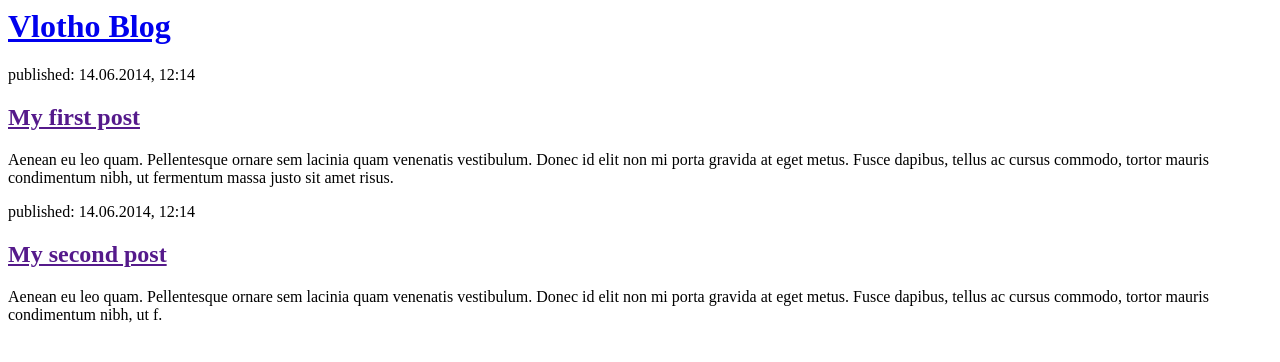
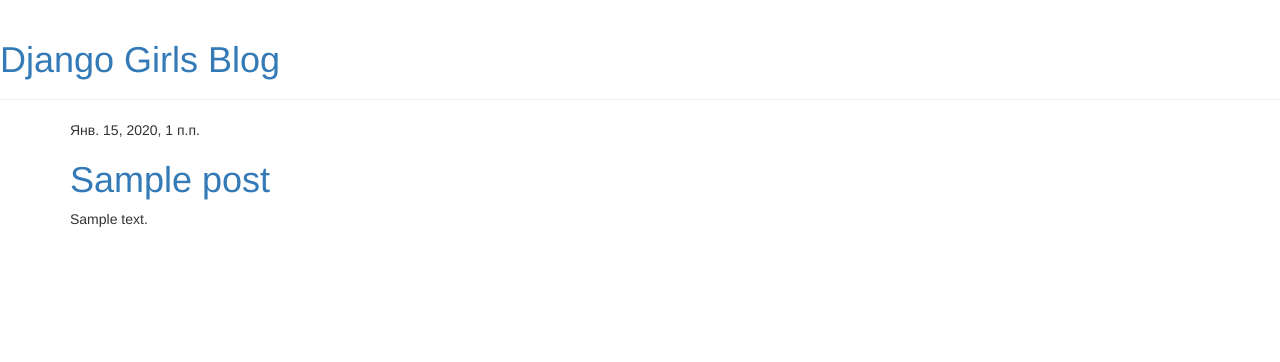
Before and after one commit to MasterMind7777777/website_Vlotho_QA, a Django app: page / in a window 1280 px wide. Shown: the top 362 px of the page. Run offline with Django 3.2, Linux system fonts and the light colour scheme; tables that the repository leaves empty hold one stand-in row (values such as "Sample post"); some libraries are stand-ins or nearby versions.

Commit message:
Added view and template for detailed blog post as well as CSS for the site.

```diff
--- /dev/null
+++ b/blog/templates/blog/base.html
@@ -0,0 +1,23 @@
+{% load static %}
+<html>
+    <head>
+        <title>Vlotho Blog</title>
+        <link href="https://fonts.googleapis.com/css?family=Lobster&subset=latin,cyrillic" rel="stylesheet" type="text/css">
+        <link rel="stylesheet" href="//maxcdn.bootstrapcdn.com/bootstrap/3.2.0/css/bootstrap.min.css">
+        <link rel="stylesheet" href="//maxcdn.bootstrapcdn.com/bootstrap/3.2.0/css/bootstrap-theme.min.css">
+        <link rel="stylesheet" href="{% static 'css/blog.css' %}">
+    </head>
+    <body>
+        <div class="page-header">
+            <h1><a href="/">Django Girls Blog</a></h1>
+        </div>
+        <div class="content container">
+            <div class="row">
+                <div class="col-md-8">
+                {% block content %}
+                {% endblock %}
+                </div>
+            </div>
+        </div>
+    </body>
+</html>
--- a/blog/templates/blog/post_list.html
+++ b/blog/templates/blog/post_list.html
@@ -1,22 +1,13 @@
-<html>
-    <head>
-        <title>Vlotho Blog</title>
-    </head>
-    <body>
-        <div>
-            <h1><a href="/">Vlotho Blog</a></h1>
+{% extends 'blog/base.html' %}
+
+{% block content %}
+    {% for post in posts %}
+        <div class="post">
+            <div class="date">
+                {{ post.published_date }}
+            </div>
+            <h1><a href="{% url 'post_detail' pk=post.pk %}">{{ post.title }}</a></h1>
+            <p>{{ post.text|linebreaksbr }}</p>
         </div>
-
-        <div>
-            <p>published: 14.06.2014, 12:14</p>
-            <h2><a href="">My first post</a></h2>
-            <p>Aenean eu leo quam. Pellentesque ornare sem lacinia quam venenatis vestibulum. Donec id elit non mi porta gravida at eget metus. Fusce dapibus, tellus ac cursus commodo, tortor mauris condimentum nibh, ut fermentum massa justo sit amet risus.</p>
-        </div>
-
-        <div>
-            <p>published: 14.06.2014, 12:14</p>
-            <h2><a href="">My second post</a></h2>
-            <p>Aenean eu leo quam. Pellentesque ornare sem lacinia quam venenatis vestibulum. Donec id elit non mi porta gravida at eget metus. Fusce dapibus, tellus ac cursus commodo, tortor mauris condimentum nibh, ut f.</p>
-        </div>
-    </body>
-</html>
+    {% endfor %}
+{% endblock %}
--- a/blog/urls.py
+++ b/blog/urls.py
@@ -3,4 +3,5 @@
 
 urlpatterns = [
     path('', views.post_list, name='post_list'),
+    path('post/<int:pk>/', views.post_detail, name='post_detail'),
 ]
--- a/blog/views.py
+++ b/blog/views.py
@@ -1,6 +1,13 @@
-from django.shortcuts import render
+from django.utils import timezone
+from django.shortcuts import render, get_object_or_404
+from .models import Post
 
 # Create your views here.
 
 def post_list(request):
-    return render(request, 'blog/post_list.html', {})
+    posts = Post.objects.filter(published_date__lte=timezone.now()).order_by('published_date')
+    return render(request, 'blog/post_list.html', {'posts' : posts})
+
+def post_detail(request, pk):
+    post = get_object_or_404(Post, pk=pk)
+    return render(request, 'blog/post_detail.html', {'post': post})
```
Also changed, not shown: blog/templates/blog/post_detail.html (added, +13 -0 lines).
